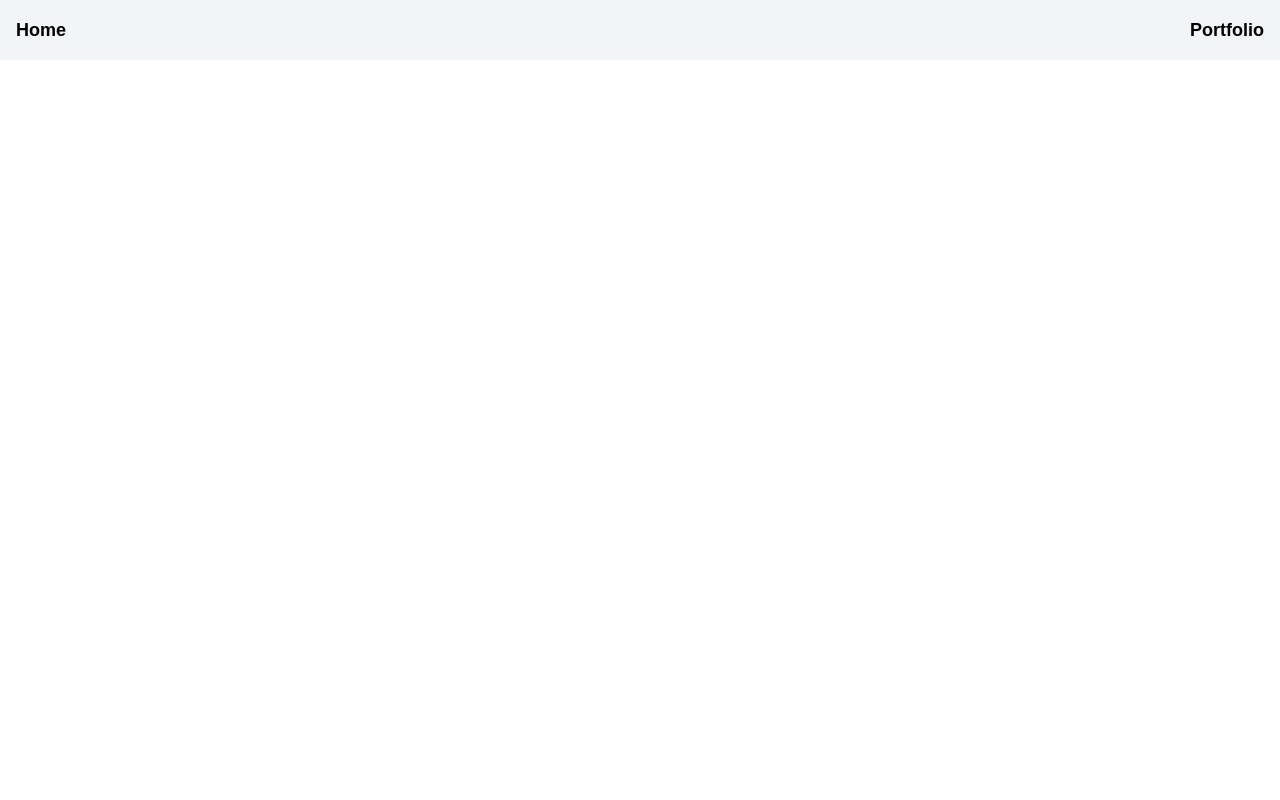
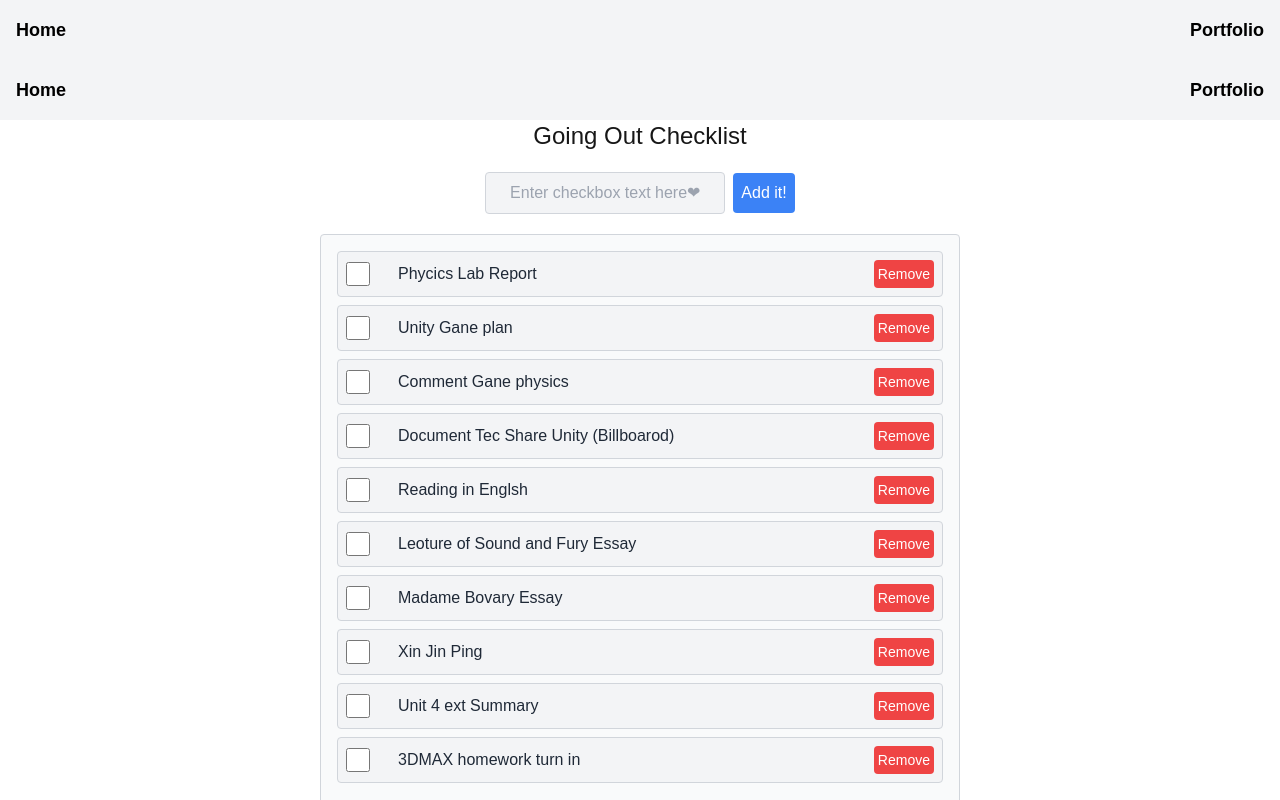
Before and after one commit to neverbiasu/next_front, a Next.js app: page /portfolio/1 in a window 1280 px wide. Shown: the top 800 px of the page. Built offline with nearby package versions, Linux system fonts and the light colour scheme.

Commit message:
fix: Repair build err

```diff
--- /dev/null
+++ b/src/app/components/page_layout.tsx
@@ -0,0 +1,8 @@
+interface PageLayoutProps {
+  children: React.ReactNode;
+  fullWidth?: boolean;
+}
+
+export default function PageLayout({ children, fullWidth = false }: PageLayoutProps) {
+  return <main className={fullWidth ? '' : 'container mx-auto'}>{children}</main>;
+}
--- a/src/app/layout.tsx
+++ b/src/app/layout.tsx
@@ -13,13 +13,7 @@ const geistMono = localFont({
   weight: '100 900'
 });
 
-export default function RootLayout({
-  children,
-  fullWidth = false
-}: Readonly<{
-  children: React.ReactNode;
-  fullWidth?: boolean;
-}>) {
+export default function RootLayout({ children }: { children: React.ReactNode }) {
   return (
     <html lang="en">
       <head>
@@ -32,7 +26,7 @@ export default function RootLayout({
       </head>
       <body className="antialiased">
         <Navbar />
-        <main className={fullWidth ? '' : 'container mx-auto'}>{children}</main>
+        {children}
       </body>
     </html>
   );
--- a/src/app/portfolio/3/page.tsx
+++ b/src/app/portfolio/3/page.tsx
@@ -1,11 +1,11 @@
 'use client';
 
-import Layout from '@/app/layout';
+import PageLayout from '@/app/components/page_layout';
 import Image from 'next/image';
 
 const Github404 = () => {
   return (
-    <Layout fullWidth>
+    <PageLayout fullWidth>
       <div className="relative flex flex-col w-full h-screen">
         <div className="absolute inset-0 w-[100%] h-[425px] z-0">
           <Image
@@ -112,7 +112,7 @@ const Github404 = () => {
           </a>
         </div>
       </div>
-    </Layout>
+    </PageLayout>
   );
 };
 
```
